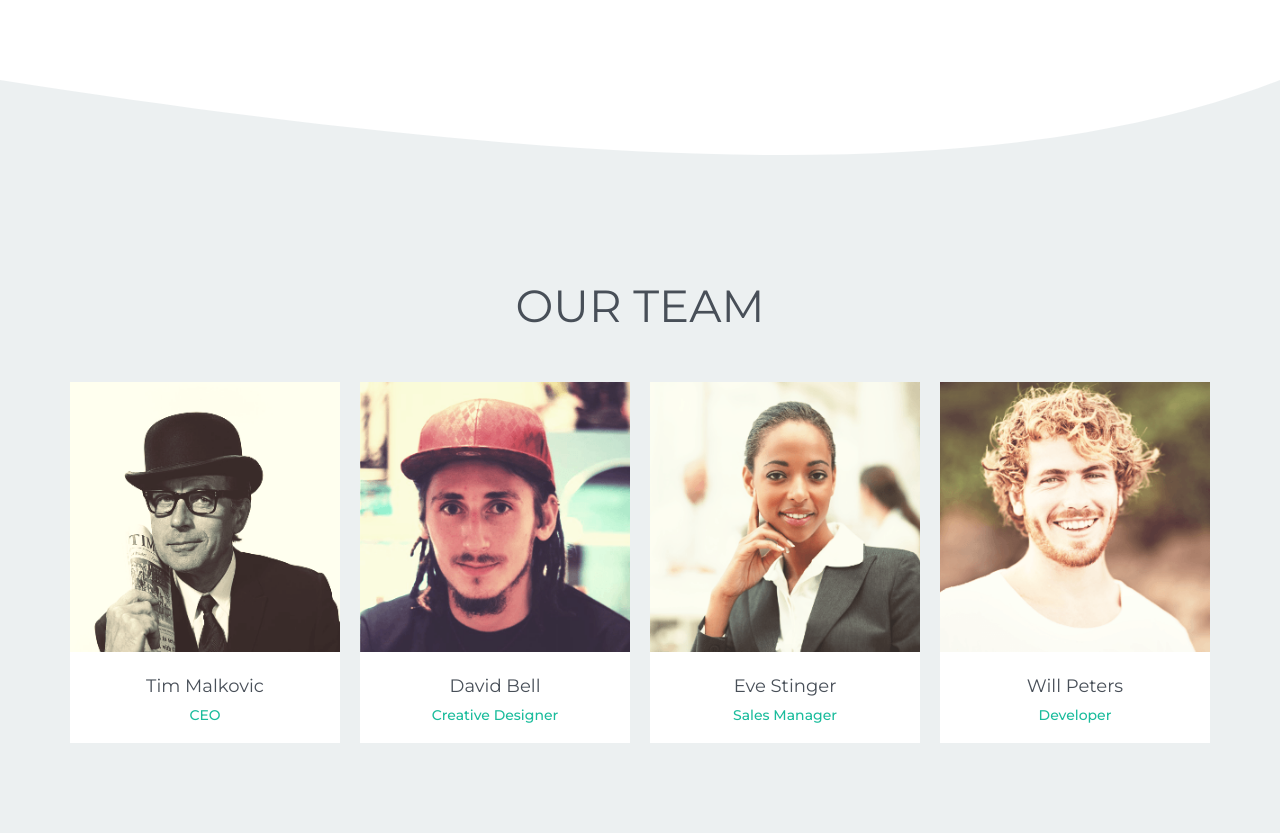
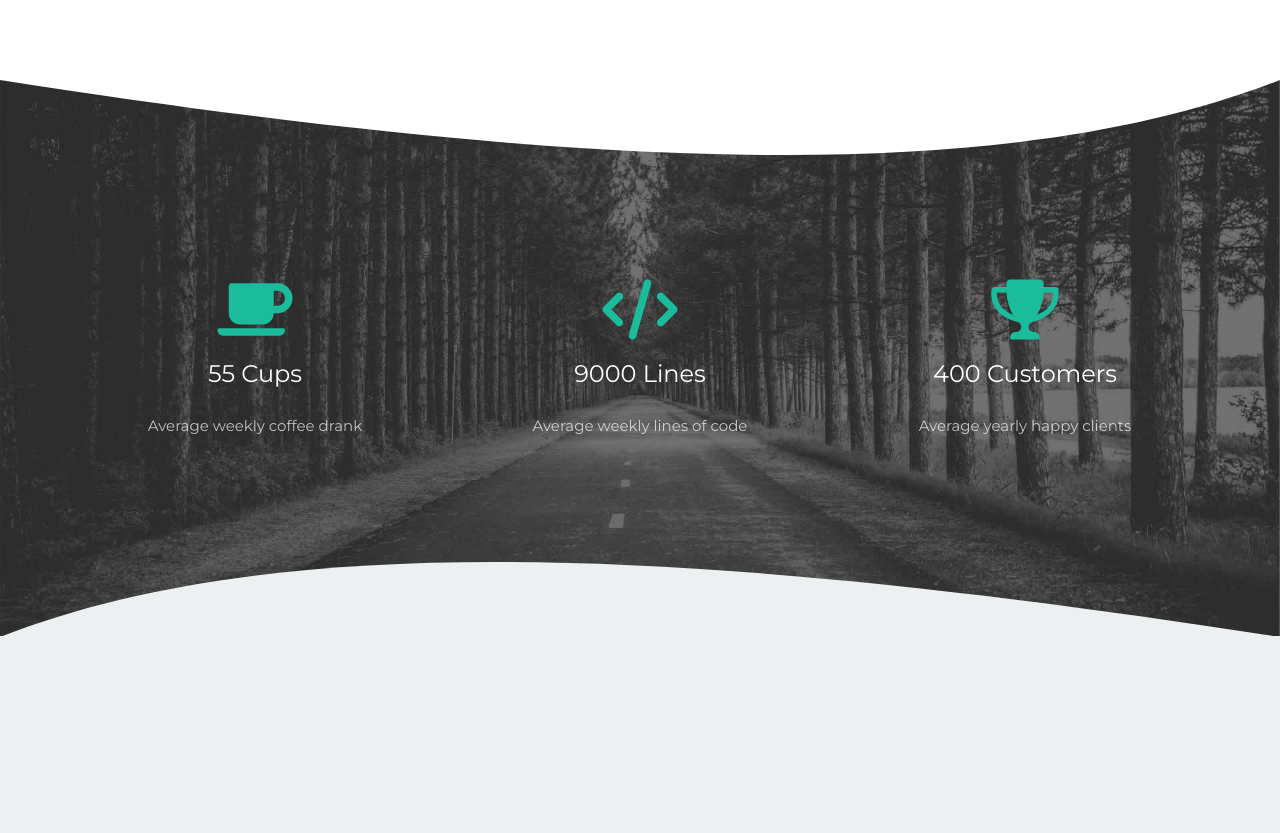
Before and after one commit to Cisco1cisco/The7-Template, a plain HTML site: page index.html in a window 1280 px wide. Shown: the part 5868-6701 px from the top of the page. Drawn offline with Linux system fonts and the light colour scheme.

Commit message:
Added the Parallax Section

```diff
--- a/css/main.css
+++ b/css/main.css
@@ -332,6 +332,11 @@ svg.wave-up {
 
 svg.wave-down {
     position: absolute;
+}
+
+svg.sp {
+    position: absolute;
+    fill: var(--section-background, #ECF0F1);
 }
 
 /* End Wave */
@@ -848,6 +853,56 @@ svg.wave-down {
 
 /* End Pricing */
 
+/* Start Parallax */
+
+.parallax {
+    padding-top: calc(var(--section-pad, 50px) * 4);
+    padding-bottom: calc(var(--section-pad, 50px) * 4);
+    background-image: url(../photos/parallax2.jpg);
+    background-size: cover;
+    background-attachment: fixed;
+}
+
+.parallax .container {
+    display: flex;
+    flex-wrap: wrap;
+    justify-content: space-between;
+    align-items: center;
+}
+
+.parallax .container .box {
+    flex-basis: calc((100% - 30px) / 3);
+    text-align: center;
+}
+
+@media (max-width: 768px) {
+    .parallax .container .box {
+        flex-basis: 100%;
+        margin-bottom: 100px;
+    }
+}
+
+.parallax .container .box i {
+    font-size: 60px;
+    color: var(--main-color, #1abc9c);
+    margin-bottom: 20px;
+}
+
+.parallax .container .box h5 {
+    color: white;
+    font-size: 24px;
+    font-weight: normal;
+    margin-bottom: 30px;
+}
+
+.parallax .container .box span {
+    color: #ffffff;
+    opacity: 0.7;
+    font-size: 15px;
+}
+
+/* End Parallax */
+
 /* Start Team */
 
 .team {
--- a/index.html
+++ b/index.html
@@ -339,6 +339,33 @@
         <path d="M0 0 C 50 100 80 100 100 0 Z"></path>
     </svg>
     <!-- End Wave Down -->
+    <!-- Start Parallax -->
+    <div class="parallax">
+        <div class="container">
+            <div class="box">
+                <i class="fa-solid fa-mug-saucer"></i>
+                <h5>55 Cups</h5>
+                <span>Average weekly coffee drank</span>
+            </div>
+            <div class="box">
+                <i class="fa-solid fa-code"></i>
+                <h5>9000 Lines</h5>
+                <span>Average weekly lines of code</span>
+            </div>
+            <div class="box">
+                <i class="fa-solid fa-trophy"></i>
+                <h5>400 Customers</h5>
+                <span>Average yearly happy clients</span>
+            </div>
+        </div>
+    </div>
+    <!-- End Parallax -->
+    <!-- Start Wave Up -->
+    <svg class="wave-up sp" xmlns="http://www.w3.org/2000/svg" version="1.1" width="100%" height="100"
+        viewBox="0 0 100 100" preserveAspectRatio="none">
+        <path d="M0 100 C 20 0 50 0 100 100 Z"></path>
+    </svg>
+    <!-- End Wave Up -->
     <!-- Start Team -->
     <div class="team" id="team">
         <h2 class="main-title">OUR TEAM</h2>
```
Also changed, not shown: photos/parallax2.jpg (added).
